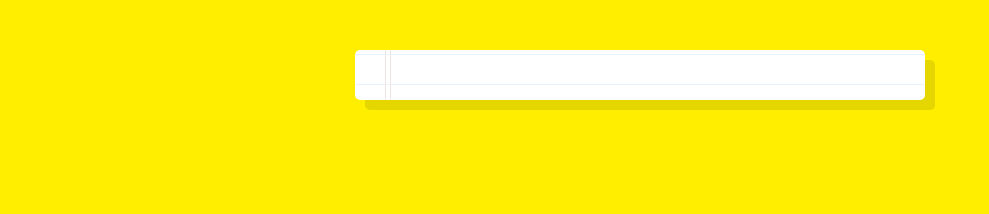
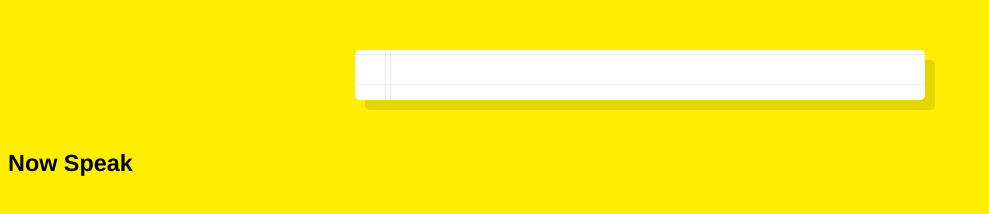
Before and after one commit to Saurabhkushwaha0/speech-detection-using-javascript, a website: page index.html in a window 1280 px wide. Shown: the whole page, without its empty margins (0-989 px from the left). Drawn offline with Linux system fonts and the light colour scheme.

Commit message:
Update index.html

```diff
--- a/index.html
+++ b/index.html
@@ -9,6 +9,9 @@
 
   <div class="words" contenteditable>
   </div>
+  <div>
+    <h3>Now Speak</h3>
+  </div>
 
   <script src="./main.js"></script>
 </body>
```
